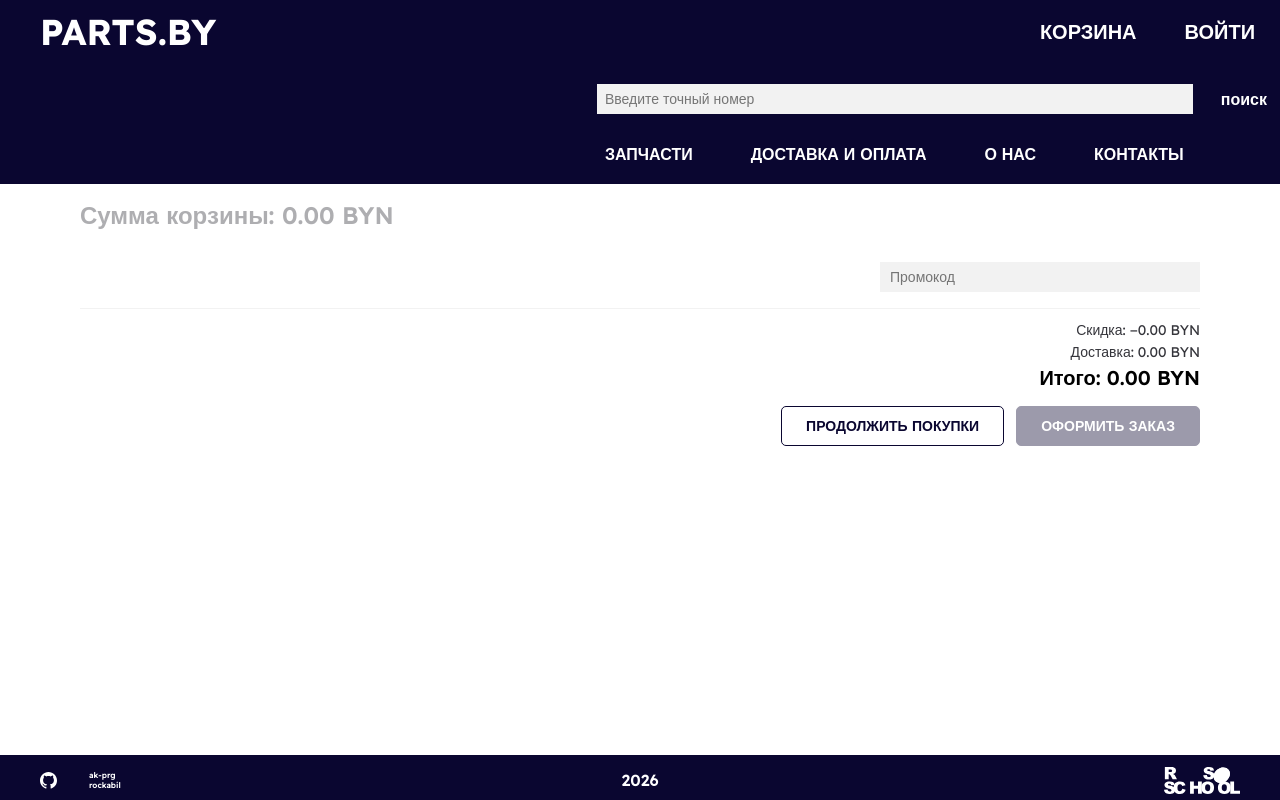
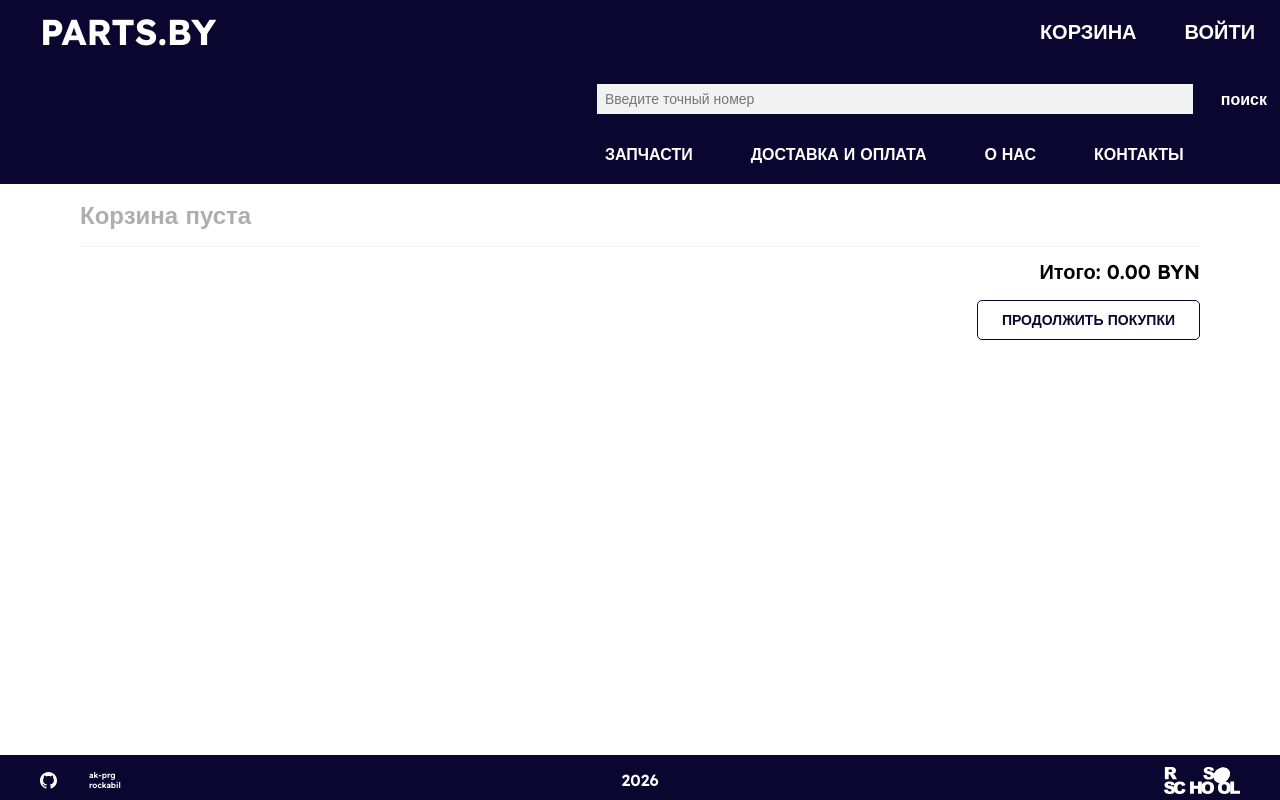
Before and after one commit to ak-prg/team-project-interview, a React (Vite) app: page /cart in a window 1280 px wide. Built offline with nearby package versions, Linux system fonts and the light colour scheme.

Commit message:
feat: hide promo code and checkout when cart is empty

```diff
--- a/src/features/cart/Cart.tsx
+++ b/src/features/cart/Cart.tsx
@@ -21,6 +21,7 @@ export const Cart = () => {
   const navigate = useNavigate();
   const [promoCode, setPromoCode] = useState('');
   const order = calculateOrderTotal(cart, promoCode);
+  const isEmpty = cart.length === 0;
 
   const handleIncrement = (item: CartItem) => {
     dispatch(
@@ -51,8 +52,13 @@ export const Cart = () => {
   return (
     <div className="cart">
       <h2 className="cart__title heading-text">
-        Сумма корзины: {formatPrice(calculateCartSubtotal(cart))}
+        {isEmpty
+          ? 'Корзина пуста'
+          : `Сумма корзины: ${formatPrice(calculateCartSubtotal(cart))}`}
       </h2>
+
+      {!isEmpty && (
+        <>
           <div className="cart__list">
             {cart.map((item: CartItem) => (
               <CartItemRow
@@ -70,11 +76,19 @@ export const Cart = () => {
             value={promoCode}
             onChange={(e) => setPromoCode(e.target.value)}
           />
+        </>
+      )}
+
       <div className="cart__total">
+        {!isEmpty && (
+          <>
             <p className="body-text">Скидка: −{formatPrice(order.discount)}</p>
             <p className="body-text">Доставка: {formatPrice(order.delivery)}</p>
+          </>
+        )}
         <p className="total-text">Итого: {formatPrice(order.total)}</p>
       </div>
+
       <div className="cart__actions">
         <button
           className="cart__button cart__button--continue action-text"
@@ -82,6 +96,7 @@ export const Cart = () => {
         >
           Продолжить покупки
         </button>
+        {!isEmpty && (
           <button
             className="cart__button cart__button--checkout action-text"
             disabled
@@ -89,6 +104,7 @@ export const Cart = () => {
           >
             Оформить заказ
           </button>
+        )}
       </div>
     </div>
   );
```
Lines whose indentation alone changed are shown as unchanged.
